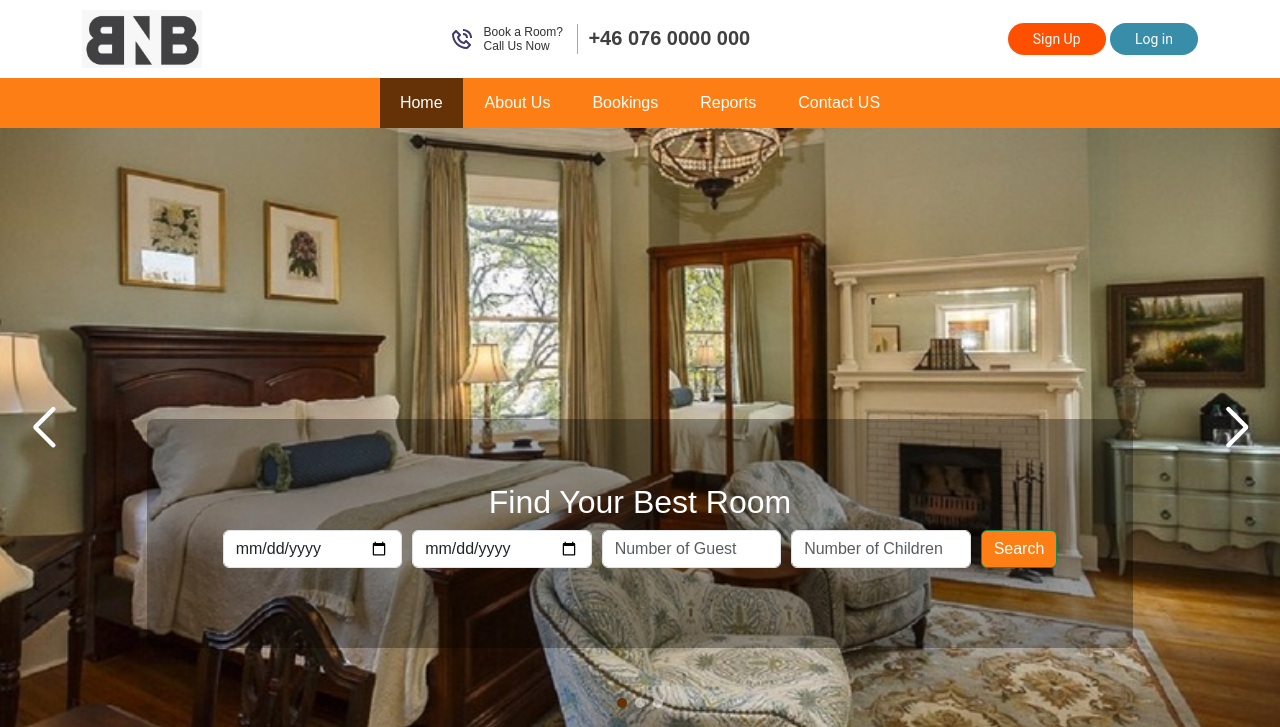
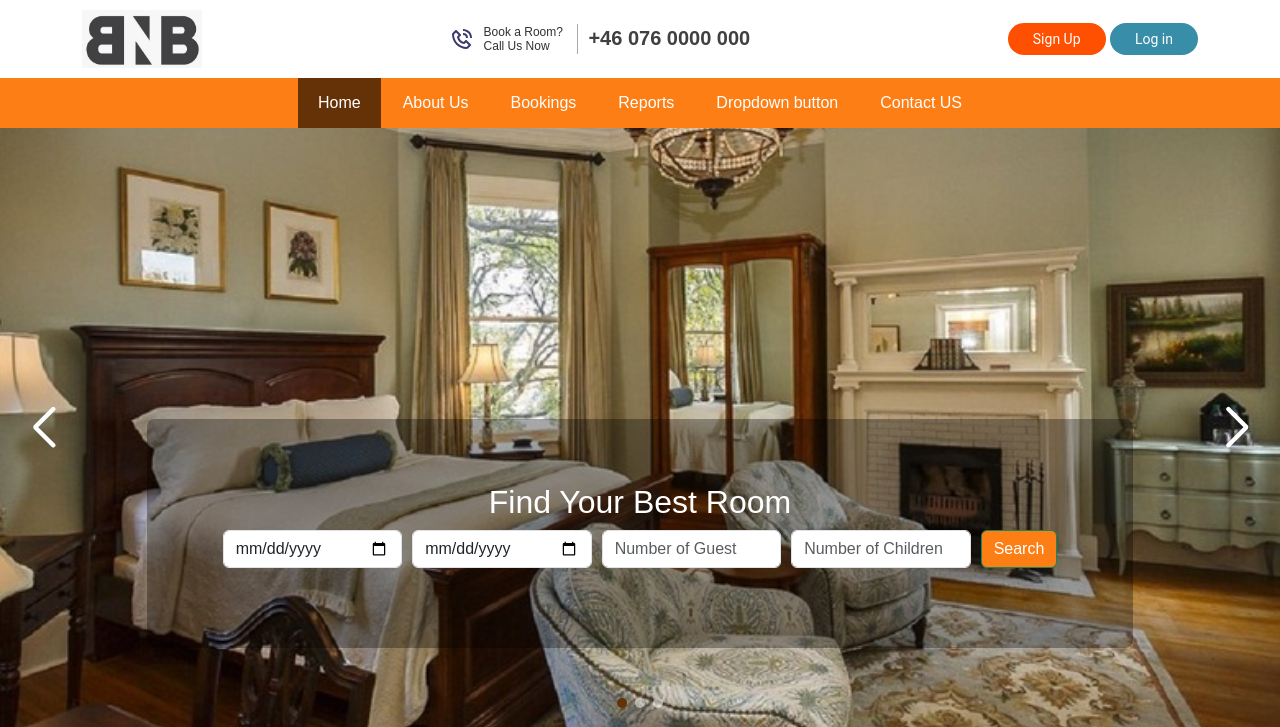
Before and after one commit to amakarudze/bnb, a Django app: template templates/layouts/index.html in a window 1280 px wide. Shown: the top 727 px of the page. Run offline with Django 3.2, Linux system fonts and the light colour scheme; the template is opened without the code that fills it, so the values that code supplies are empty; some web fonts are replaced.

Commit message:
Updated font and dropdown menu template

```diff
--- a/static/css/style.css
+++ b/static/css/style.css
@@ -184,9 +184,21 @@ ul.menulist li a {
 }
 
 ul.menulist li a:hover,
+.nav-dropdown:hover,
 .active {
     background: #653208;
     color: #fff;
+}
+
+.nav-dropdown:hover .dropdown-menu {
+    display: block !important;
+    z-index: 999;
+    border-radius: 2px;
+    background-color: #653208;
+}
+
+.dropdown-menu a:hover {
+    background-color: #7e3110 !important;
 }
 
 /* mobile menu */
@@ -573,10 +585,12 @@ form .btn {
     background-color: #fd7e14;
     color: #fff;
 }
+
 form .btn:hover {
     background-color: #ca6510;
     color: #fff;
 }
+
 .signup-form .btn.submit {
     max-width: 160px;
 }
--- a/templates/layouts/index.html
+++ b/templates/layouts/index.html
@@ -14,6 +14,10 @@
     <link href="https://fonts.googleapis.com/css2?family=Montserrat:ital,wght@0,100..900;1,100..900&display=swap"
         rel="stylesheet">
     <link rel="stylesheet" href="https://cdn.jsdelivr.net/npm/swiper@11/swiper-bundle.min.css" />
+    <link rel="preconnect" href="https://fonts.googleapis.com">
+    <link rel="preconnect" href="https://fonts.gstatic.com" crossorigin>
+    <link href="https://fonts.googleapis.com/css2?family=Open+Sans:ital,wght@0,300..800;1,300..800&display=swap"
+        rel="stylesheet">
     <script src="https://cdn.jsdelivr.net/npm/swiper@11/swiper-bundle.min.js"></script>
 
 </head>
@@ -58,6 +62,19 @@
                             <li><a href="" class="nav-link">About Us</a></li>
                             <li><a href="" class="nav-link">Bookings</a></li>
                             <li><a href="" class="nav-link">Reports</a></li>
+                            <li>
+                                <div class="dropdown nav-link">
+                                    <button class="btn dropdown-toggle" type="button" id="dropdownMenuButton"
+                                        data-toggle="dropdown" aria-haspopup="true" aria-expanded="false">
+                                        Dropdown button
+                                    </button>
+                                    <div class="dropdown-menu" aria-labelledby="dropdownMenuButton">
+                                        <a class="dropdown-item" href="#">Action</a>
+                                        <a class="dropdown-item" href="#">Another action</a>
+                                        <a class="dropdown-item" href="#">Something else here</a>
+                                    </div>
+                                </div>
+                            </li>
                             <li><a href="" class="nav-link">Contact US</a></li>
                         </ul>
                         <div class="contact-info">
@@ -90,6 +107,14 @@
                         <li><a href="" class="nav-link">About Us</a></li>
                         <li><a href="" class="nav-link">Bookings</a></li>
                         <li><a href="" class="nav-link">Reports</a></li>
+                        <li class="nav-dropdown">
+                            <a href="" class="nav-link">Dropdown button</a>
+                            <div class="dropdown-menu" aria-labelledby="dropdownMenuButton">
+                                <a class="dropdown-item" href="#">Action</a>
+                                <a class="dropdown-item" href="#">Another action</a>
+                                <a class="dropdown-item" href="#">Something else here</a>
+                            </div>
+                        </li>
                         <li><a href="" class="nav-link">Contact US</a></li>
                     </ul>
                 </div>
@@ -134,7 +159,7 @@
                             <input class="form-control mr-sm-2" type="date" aria-label="check_out">
                             <input class="form-control mr-sm-2" type="search" placeholder="Number of Guest"
                                 aria-label="Search">
-                                <input class="form-control mr-sm-2" type="search" placeholder="Number of Children"
+                            <input class="form-control mr-sm-2" type="search" placeholder="Number of Children"
                                 aria-label="Search">
                             <button class="btn btn btn-success my-2 my-sm-0" type="submit">Search</button>
                         </form>
```
